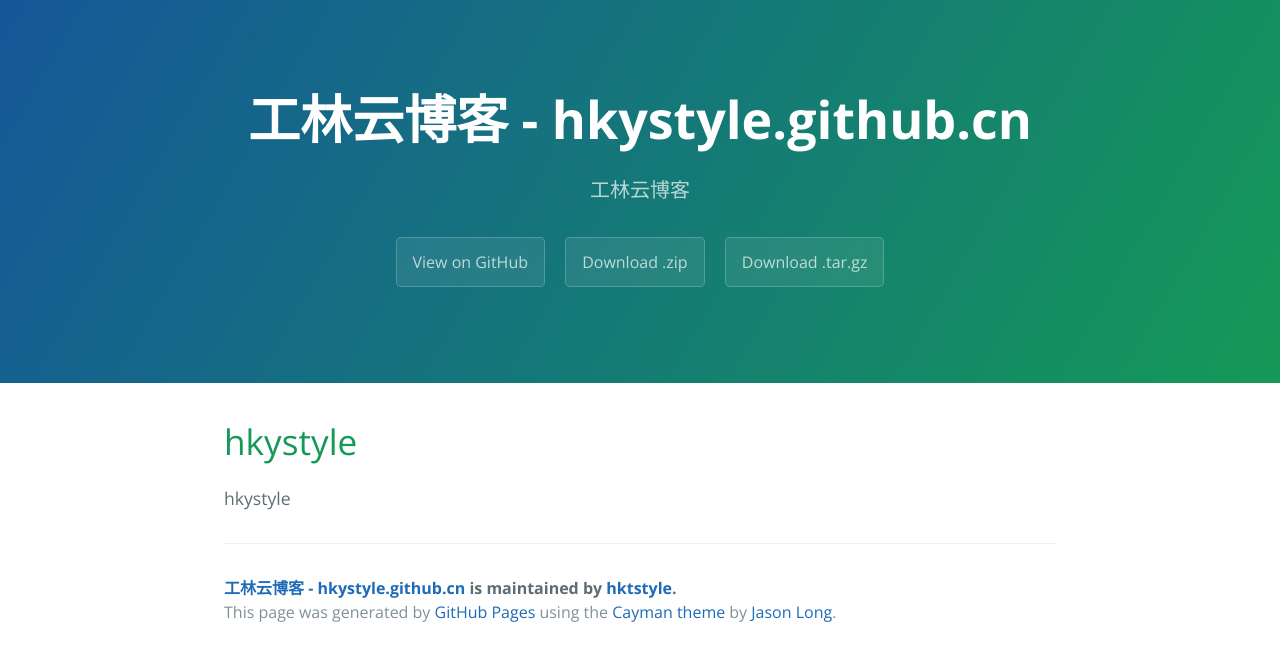
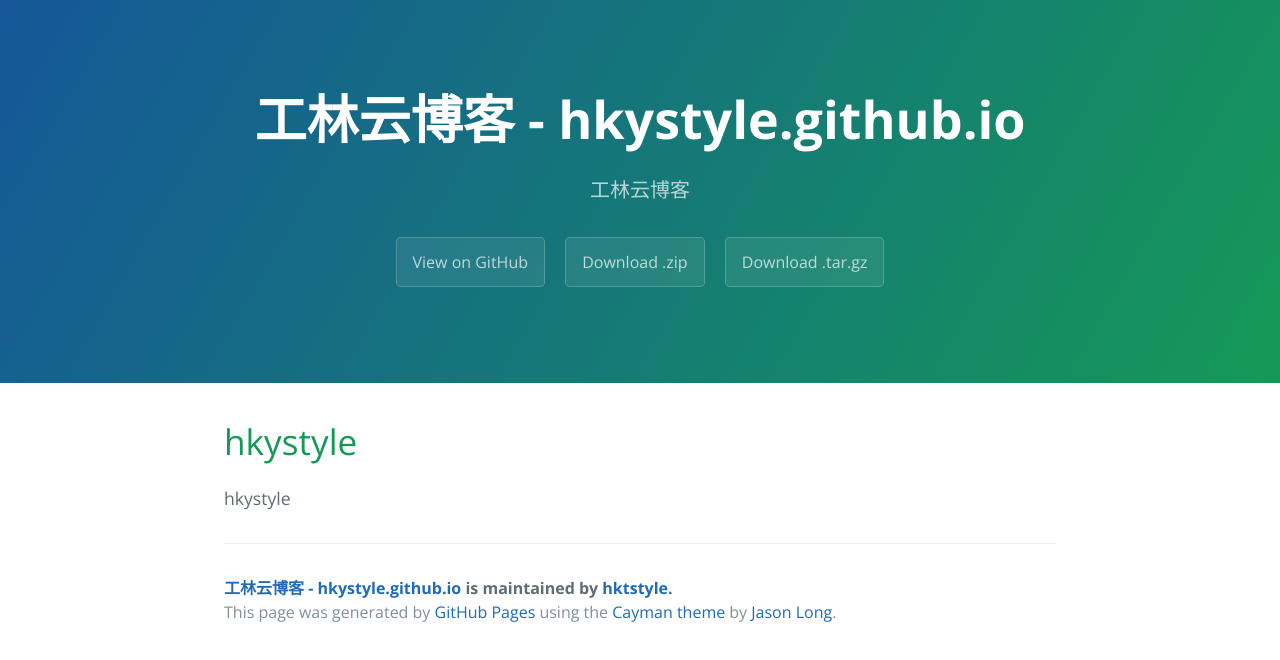
Before and after one commit to hktstyle/blog, a plain HTML site: page index.html in a window 1280 px wide. Drawn offline with nearby package versions, Linux system fonts and the light colour scheme.

```diff
--- a/index.html
+++ b/index.html
@@ -2,7 +2,7 @@
 <html lang="en-us">
   <head>
     <meta charset="UTF-8">
-    <title>工林云博客 - hkystyle.github.cn by hktstyle</title>
+    <title>工林云博客 - hkystyle.github.io by hktstyle</title>
     <meta name="viewport" content="width=device-width, initial-scale=1">
     <link rel="stylesheet" type="text/css" href="stylesheets/normalize.css" media="screen">
     <link href='https://fonts.googleapis.com/css?family=Open+Sans:400,700' rel='stylesheet' type='text/css'>
@@ -11,7 +11,7 @@
   </head>
   <body>
     <section class="page-header">
-      <h1 class="project-name">工林云博客 - hkystyle.github.cn</h1>
+      <h1 class="project-name">工林云博客 - hkystyle.github.io</h1>
       <h2 class="project-tagline">工林云博客</h2>
       <a href="https://github.com/hktstyle/hkystyle.github.cn" class="btn">View on GitHub</a>
       <a href="https://github.com/hktstyle/hkystyle.github.cn/zipball/master" class="btn">Download .zip</a>
@@ -25,7 +25,7 @@
 <p>hkystyle</p>
 
       <footer class="site-footer">
-        <span class="site-footer-owner"><a href="https://github.com/hktstyle/hkystyle.github.cn">工林云博客 - hkystyle.github.cn</a> is maintained by <a href="https://github.com/hktstyle">hktstyle</a>.</span>
+        <span class="site-footer-owner"><a href="https://github.com/hktstyle/hkystyle.github.cn">工林云博客 - hkystyle.github.io</a> is maintained by <a href="https://github.com/hktstyle">hktstyle</a>.</span>
 
         <span class="site-footer-credits">This page was generated by <a href="https://pages.github.com">GitHub Pages</a> using the <a href="https://github.com/jasonlong/cayman-theme">Cayman theme</a> by <a href="https://twitter.com/jasonlong">Jason Long</a>.</span>
       </footer>
--- a/params.json
+++ b/params.json
@@ -1,5 +1,5 @@
 {
-  "name": "工林云博客 - hkystyle.github.cn",
+  "name": "工林云博客 - hkystyle.github.io",
   "tagline": "工林云博客",
   "body": "# hkystyle\r\nhkystyle\r\n",
   "note": "Don't delete this file! It's used internally to help with page regeneration."
```
